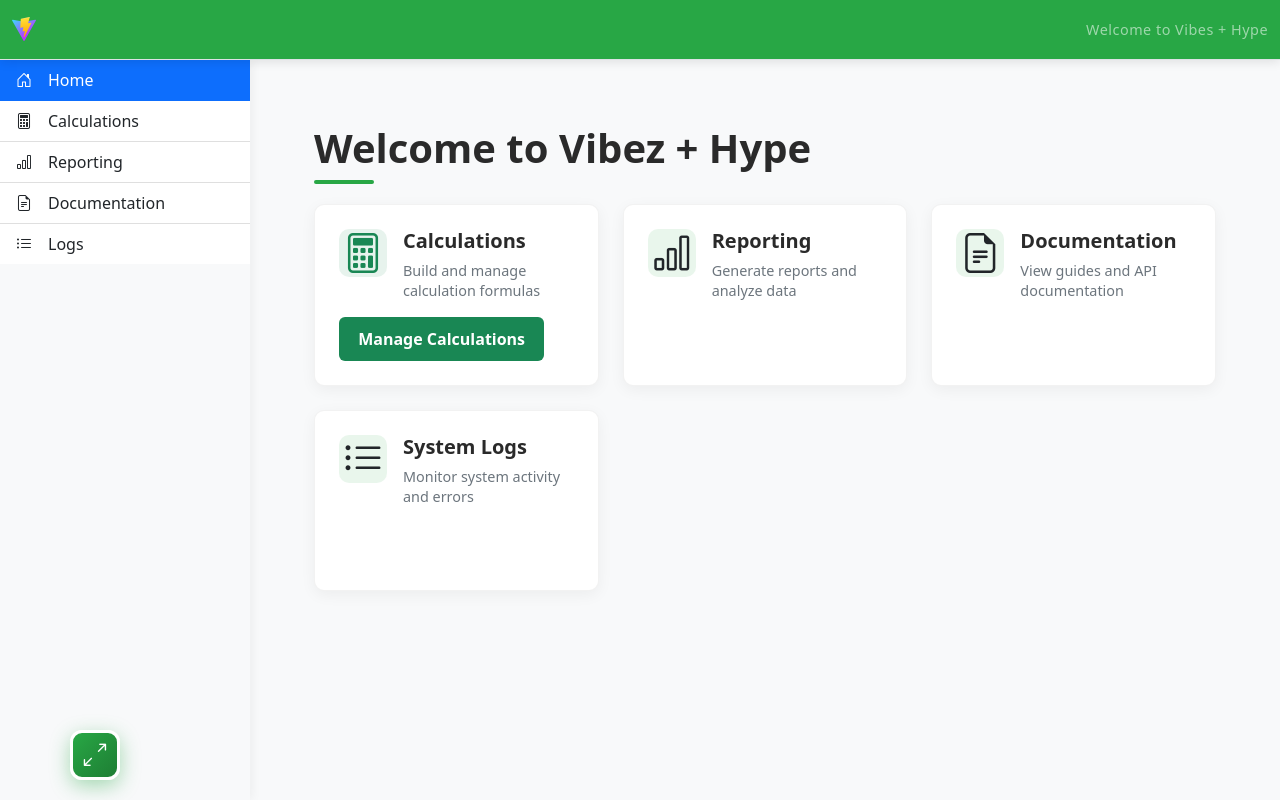
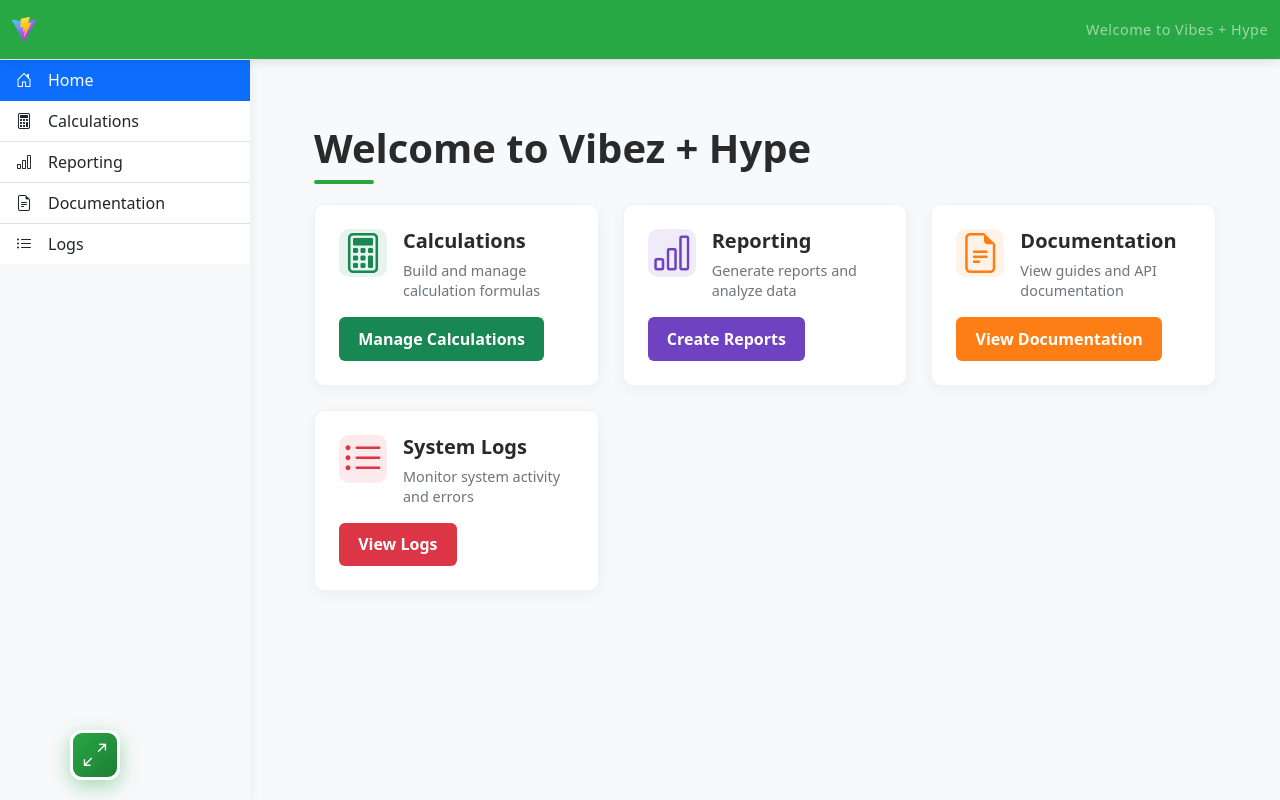
Before and after one commit to sbrock928/fastapi-react-template, a React (Vite) app: page / in a window 1280 px wide. Built offline with nearby package versions, Linux system fonts and the light colour scheme; no server answers.

Commit message:
fixed dashboard css

```diff
--- a/frontend/styles/pages/Dashboard.module.css
+++ b/frontend/styles/pages/Dashboard.module.css
@@ -106,6 +106,21 @@
   background-color: rgba(255, 193, 7, 0.1);
 }
 
+.icon.purple {
+  color: #6f42c1;
+  background-color: rgba(111, 66, 193, 0.1);
+}
+
+.icon.orange {
+  color: #fd7e14;
+  background-color: rgba(253, 126, 20, 0.1);
+}
+
+.icon.red {
+  color: #dc3545;
+  background-color: rgba(220, 53, 69, 0.1);
+}
+
 .dashboardButton {
   display: inline-block;
   margin-top: auto;
@@ -154,3 +169,30 @@
   background-color: #e0a800;
   color: #212529;
 }
+
+.dashboardButton.purple {
+  background-color: #6f42c1;
+}
+
+.dashboardButton.purple:hover {
+  background-color: #5a36a3;
+  color: #fff;
+}
+
+.dashboardButton.orange {
+  background-color: #fd7e14;
+}
+
+.dashboardButton.orange:hover {
+  background-color: #e06b05;
+  color: #fff;
+}
+
+.dashboardButton.red {
+  background-color: #dc3545;
+}
+
+.dashboardButton.red:hover {
+  background-color: #bb2d3b;
+  color: #fff;
+}
```
